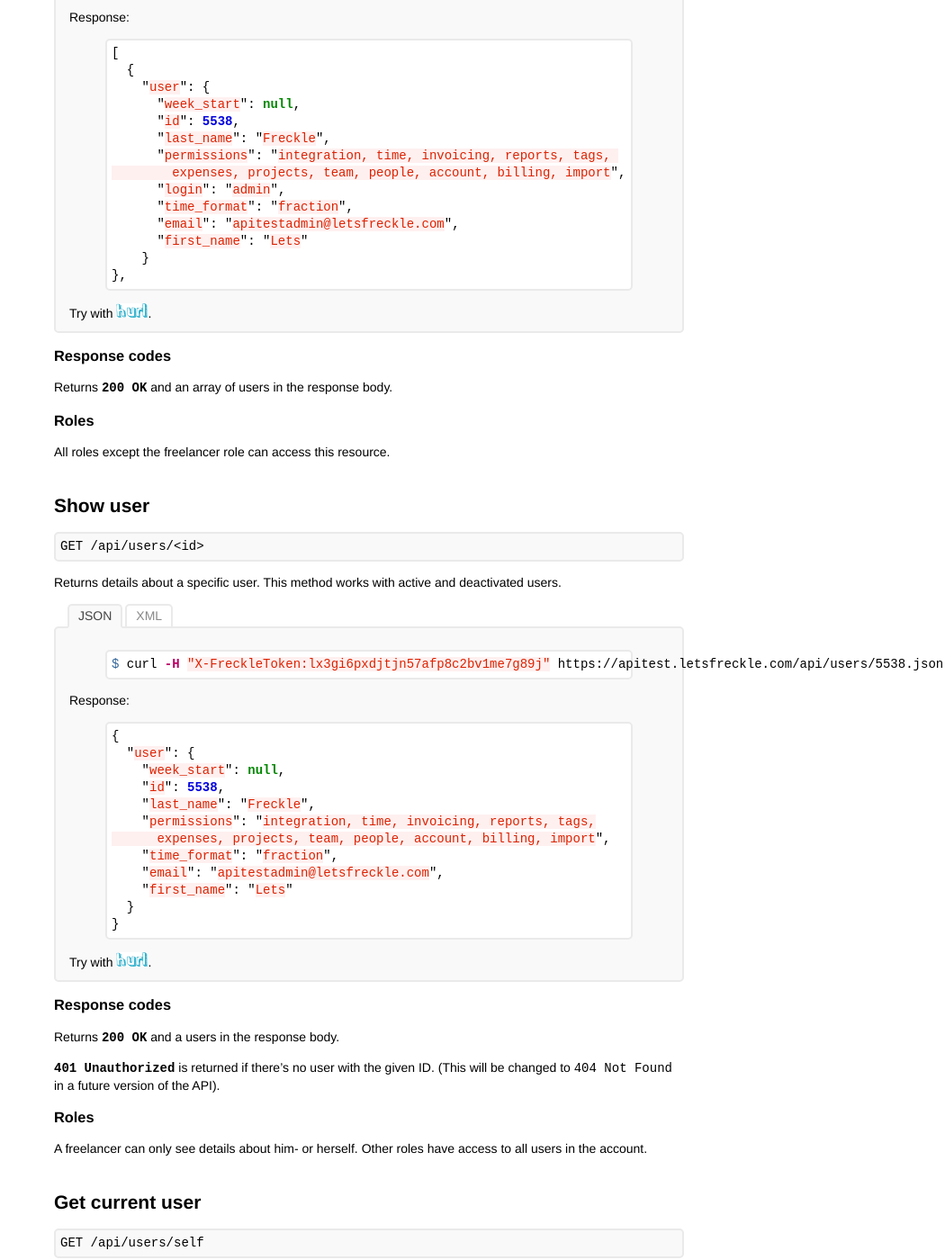
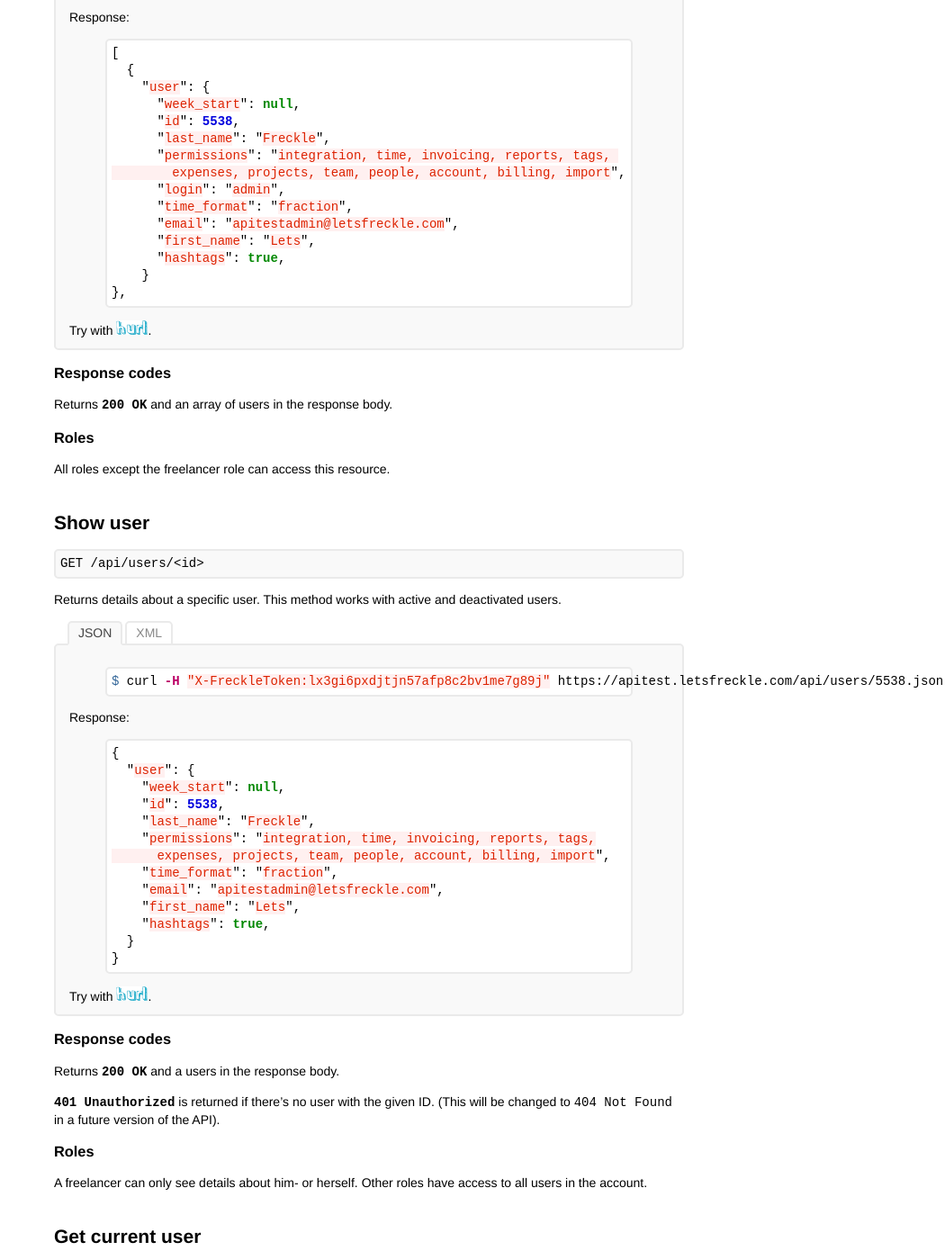
Before and after one commit to cheerful/freckle-apidocs, a Jekyll site: the page built from users.md, in a window 1280 px wide and 1400 px high, scrolled down 476 px. Shown: the whole window at 90% size, without its empty margins (230-1280 px from the left). Built offline with Jekyll 4.4.1, drawn with Linux system fonts in a browser that asks for light colours; nearby versions of some CDN libraries; Markdown is read by kramdown in place of the engine named in the settings.

Commit message:
Update User response examples so that `hashtags` field is returned
Since we do not have an Account object, we need to use the User object
to let consumers of the API know whether the account uses hashtags.

```diff
--- a/users.md
+++ b/users.md
@@ -38,7 +38,8 @@ Response:
       "login": "admin",
       "time_format": "fraction",
       "email": "apitestadmin@letsfreckle.com",
-      "first_name": "Lets"
+      "first_name": "Lets",
+      "hashtags": true,
     }
 },
 {% endhighlight %}
@@ -64,6 +65,7 @@ Response:
     <week-start nil="true"></week-start>
     <permissions>integration, time, invoicing, reports, tags,
       expenses, projects, team, people, account, billing, import</permissions>
+    <hashtags type="boolean">true</hashtags>
   </user>
   <!-- ...more users... -->
 </users>
@@ -109,7 +111,8 @@ Response:
       expenses, projects, team, people, account, billing, import",
     "time_format": "fraction",
     "email": "apitestadmin@letsfreckle.com",
-    "first_name": "Lets"
+    "first_name": "Lets",
+    "hashtags": true,
   }
 }
 {% endhighlight %}
@@ -133,6 +136,7 @@ Response:
   <week-start nil="true"></week-start>
   <permissions>integration, time, invoicing, reports, tags,
     expenses, projects, team, people, account, billing, import</permissions>
+  <hashtags type="boolean">true</hashtags>
 </user>
 {% endhighlight %}
 
```
